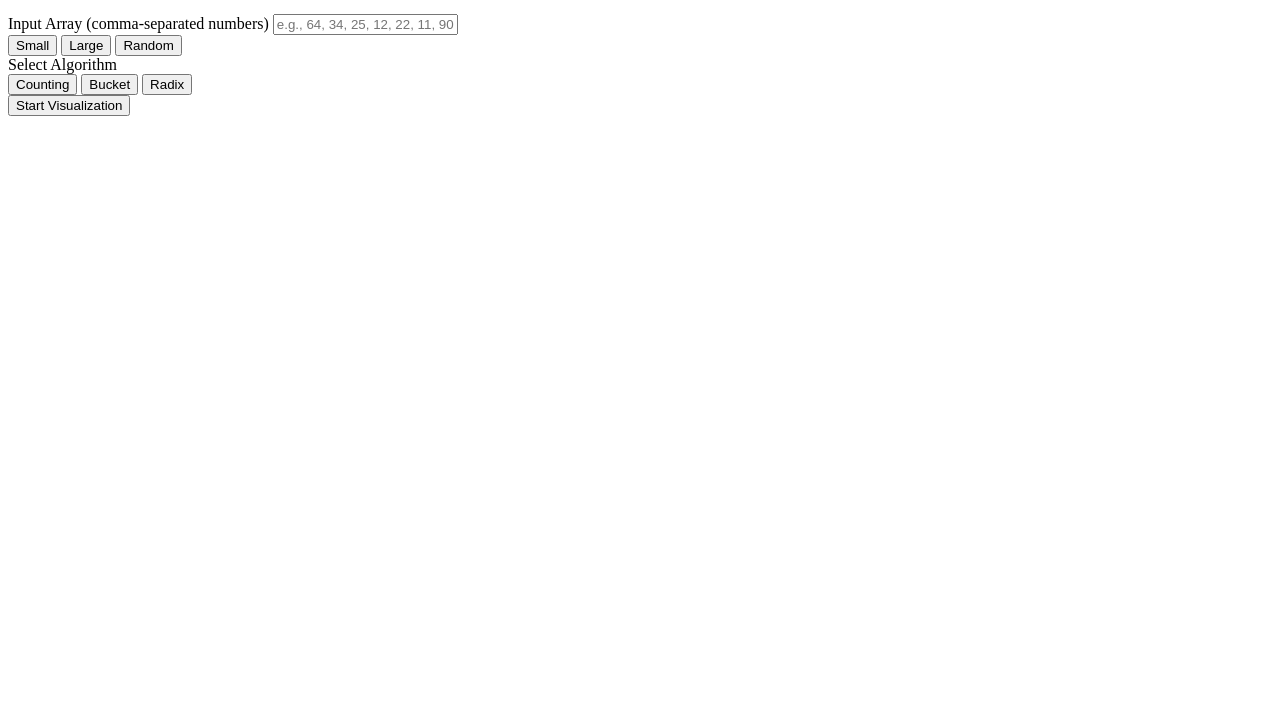
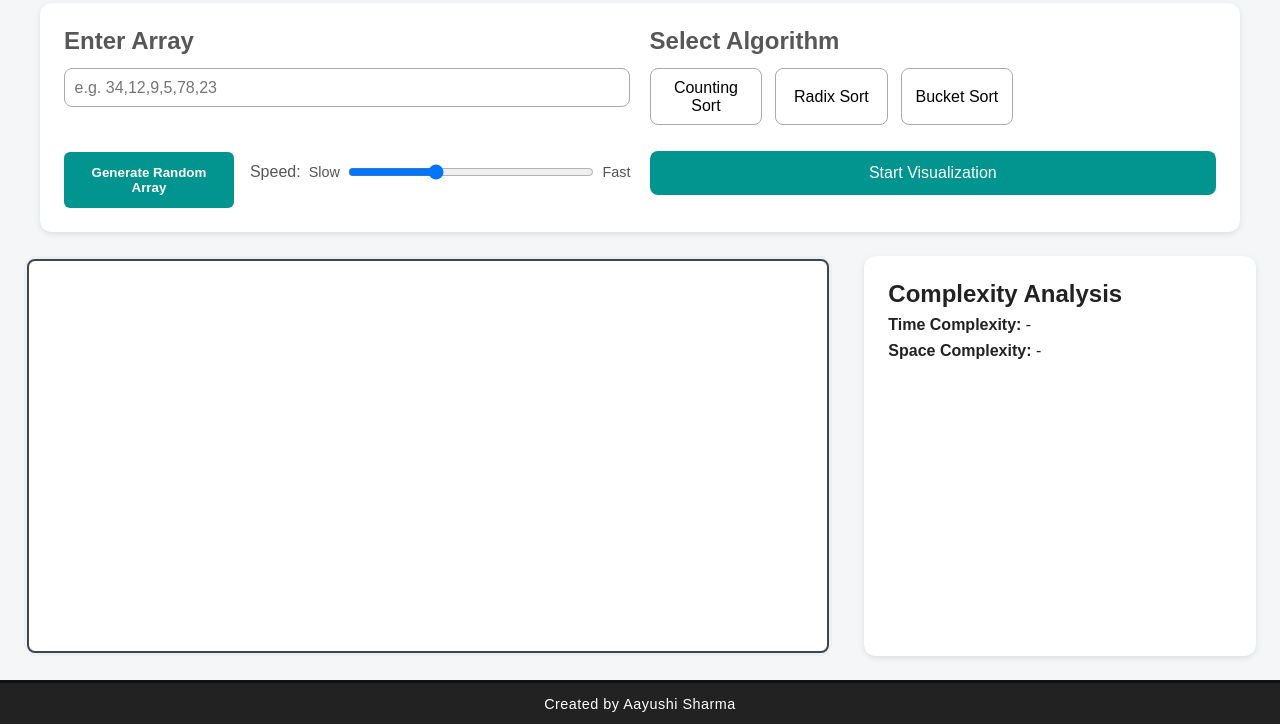
Before and after one commit to Aayushi262005/daa, a plain HTML site: page new.html in a window 1280 px wide. Shown: the part 100-824 px from the top of the page. Before the commit the page ends 800 px from the top, so only its background shows below. Drawn offline with Linux system fonts and the light colour scheme.

Commit message:
html and css styling

```diff
--- a/new.html
+++ b/new.html
@@ -3,46 +3,63 @@
 <head>
   <meta charset="UTF-8" />
   <meta name="viewport" content="width=device-width, initial-scale=1.0" />
-  <title>Linear Time Sorts Animation</title>
+  <title>Linear Time Sorting Visualizer</title>
   <link rel="stylesheet" href="style.css" />
 </head>
 <body>
-    <header>
-     <h1>Linear Time Sorts Visualizer</h1>
-     <p>Explore Counting, Bucket and Radix Sort algorithm with animation</p>
-    </header>
-     <section class="input-section">
-      <label for="array-input">Input Array (comma-separated numbers)</label>
-      <input type="text" id="array-input" placeholder="e.g., 64, 34, 25, 12, 22, 11, 90">
+  <header>
+    <h1>Linear Time Sorting Visualizer</h1>
+  </header>
 
-      <div class="array-buttons">
-        <button id="small-array">Small</button>
-        <button id="large-array">Large</button>
-        <button id="random-array">Random</button>
+ <!-- Controls section -->
+<section class="controls-section">
+  <div class="input-array">
+    <h2>Enter Array</h2>
+    <input type="text" id="arrayInput" placeholder="e.g. 34,12,9,5,78,23" />
+
+    <div class="array-actions">
+      <button id="randomArrayBtn" class="action-btn">Generate Random Array</button>
+
+      <div class="speed-control">
+        <label for="speedRange">Speed:</label>
+        <span class="speed-label">Slow</span>
+        <input type="range" id="speedRange" min="100" max="1000" value="400">
+        <span class="speed-label">Fast</span>
       </div>
-    </section>
-     <section class="algorithm-selection">
-      <label>Select Algorithm</label>
-      <div class="algo-buttons">
-        <button id="counting-btn">Counting</button>
-        <button id="bucket-btn">Bucket</button>
-        <button id="radix-btn">Radix</button>
-      </div>
-    </section>
-    <section class="start-section">
-      <button id="start-visualization">Start Visualization</button>
-    </section>
-    <section id="visualization" class="visualization-area">
+    </div> <!-- .array-actions -->
+  </div> <!-- .input-array -->
+
+  <div class="algorithm-select">
+    <h2>Select Algorithm</h2>
+    <div class="algo-buttons">
+      <button class="algo-btn" data-algo="counting">Counting Sort</button>
+      <button class="algo-btn" data-algo="radix">Radix Sort</button>
+      <button class="algo-btn" data-algo="bucket">Bucket Sort</button>
+    </div>
+
+    <button id="startBtn">Start Visualization</button>
+  </div> <!-- .algorithm-select -->
+</section>
 
 
+  <!-- Visualization + Complexity Section -->
+  <section class="visualization-container">
+    <div class="animation-area">
+      <div id="animationCanvas"></div>
+    </div>
 
+    <div class="complexity-section">
+      <h2>Complexity Analysis</h2>
+      <div class="complexity-box">
+        <p><strong>Time Complexity:</strong> <span id="timeComplexity">-</span></p>
+        <p><strong>Space Complexity:</strong> <span id="spaceComplexity">-</span></p>
+      </div>
+    </div>
+  </section>
 
-    </section>
-  </div>
-
-
-
-  <div id="sort-container"></div>
+  <footer>
+    <p>Created by Aayushi Sharma </p>
+  </footer>
 
   <script src="script.js"></script>
 </body>
--- a/style.css
+++ b/style.css
@@ -0,0 +1,236 @@
+* {
+  margin: 0;
+  padding: 0;
+  box-sizing: border-box;
+  font-family: "Poppins", sans-serif;
+}
+
+body {
+  background-color: #f4f6f8;
+  color: #222;
+  display: flex;
+  flex-direction: column;
+  min-height: 100vh;
+}
+
+/* Header */
+header {
+  text-align: center;
+  color: black;
+  border-top: 10px solid #005451 ;
+  padding: 1.2rem 0;
+  font-size: 1.5rem;
+  letter-spacing: 1px;
+}
+
+/* Controls section */
+.controls-section {
+  display: flex;
+  flex-direction: column;
+  gap: 1.2rem;
+  padding: 1.5rem;
+  border-radius: 12px;
+  background-color: white;
+  box-shadow: 0 2px 6px rgba(0,0,0,0.1);
+  width: 100%;
+  max-width: 1200px;
+  margin: 0 auto;
+}
+
+.input-array, .algorithm-select {
+  display: flex;
+  color: rgb(87, 87, 87);
+  flex-direction: column;
+  gap: 0.8rem;
+}
+
+.input-array input {
+  padding: 0.6rem;
+  border-radius: 8px;
+  border: 1px solid #aaa;
+  font-size: 1rem;
+}
+.speed-control {
+  display: flex;
+  align-items: center;
+  gap: 0.5rem;
+  flex: 1;
+}
+
+.speed-control .speed-label {
+  font-size: 0.9rem;
+  color: #555;
+}
+
+#speedRange {
+  flex: 1;
+}
+.array-actions {
+  display: flex;
+  align-items: center;
+  gap: 1rem;
+  margin-top: 1rem;
+}
+#randomArrayBtn {
+  margin-top: 1rem;
+  background-color:#02948f;
+  color: white;
+  border: none;
+  border-radius: 6px;
+  padding: 0.8rem;
+  cursor: pointer;
+  font-weight: 600;
+  transition:0.2s;
+  width:30%;
+}
+#speedRange {
+  width: 100%;
+}
+
+#randomArrayBtn:hover {
+  background-color: #005451 ;
+}
+
+
+.algo-buttons {
+  display: flex;
+  justify-content: space-between;
+  gap: 0.8rem;
+  flex-wrap: nowrap;
+}
+
+.algo-btn {
+  flex: 1;
+  padding: 0.6rem 0.8rem;
+  border: 1px solid #aaa;
+  border-radius: 8px;
+  background-color: #fff;
+  cursor: pointer;
+  font-size: 1rem;
+  transition: 0.3s;
+}
+
+.algo-btn:hover {
+  background-color: #02948f;
+  color: white;
+}
+
+.algo-btn.active {
+  background-color: #2ecc71;
+  color: white;
+  box-shadow: 0 0 8px rgba(46, 204, 113, 0.6);
+  border-color: #27ae60;
+}
+
+#startBtn {
+  background-color:#02948f;;;
+  color: white;
+  padding: 0.8rem;
+  border: none;
+  border-radius: 8px;
+  cursor: pointer;
+  margin-top: 0.8rem;
+  transition: 0.3s;
+  font-size: 1rem;
+  font-weight: 500;
+}
+
+#startBtn:hover {
+  background-color: #005451;
+}
+
+/* Visualization + Complexity */
+.visualization-container {
+  display: flex;
+  flex-direction: column;
+  gap: 1.5rem;
+  padding: 1.5rem;
+}
+
+.animation-area {
+  background-color: #eaf0f8;
+  border-radius: 12px;
+  padding:0.2rem;
+  height: 300px;
+  display: flex;
+  justify-content: center;
+  align-items: center;
+}
+
+#animationCanvas {
+  width: 100%;
+  height: 100%;
+  border: 2px solid #444 ;
+  border-radius: 8px;
+  background-color: #ffffff;
+}
+
+.complexity-section {
+  background-color: white;
+  border-radius: 12px;
+  padding: 1.5rem;
+  box-shadow: 0 2px 6px rgba(0,0,0,0.1);
+}
+
+.complexity-box p {
+  margin: 0.5rem 0;
+  font-size: 1rem;
+}
+
+/* Footer */
+footer {
+  margin-top: auto;
+  text-align: center;
+  background-color: #222;
+  color: white;
+  padding: 0.8rem;
+  font-size: 0.9rem;
+  letter-spacing: 0.5px;
+  border-top: 3px solid #111;
+}
+
+/* Desktop layout */
+@media (min-width: 992px) {
+  .controls-section {
+    flex-direction: row;
+    justify-content: space-between;
+    align-items: flex-start;
+  }
+
+  .input-array, .algorithm-select {
+    flex: 1;
+  }
+
+  .algorithm-select {
+    align-items: flex-start;
+  }
+
+  #startBtn {
+    align-self: flex-start;
+    width: 100%;
+  }
+
+  .visualization-container {
+    flex-direction: row;
+    gap: 2rem;
+  }
+
+  .animation-area {
+    flex: 7;
+    height: 400px;
+  }
+
+  .complexity-section {
+    flex: 3;
+  }
+}
+
+@media (max-width: 600px) {
+  .algo-buttons {
+    flex-wrap: wrap;
+  }
+
+  .algo-btn {
+    flex: 1 1 100%;
+  }
+}
```
